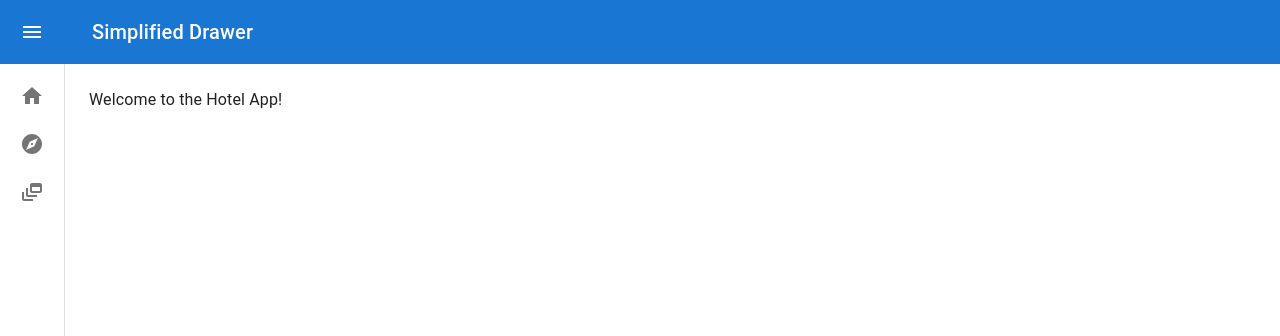
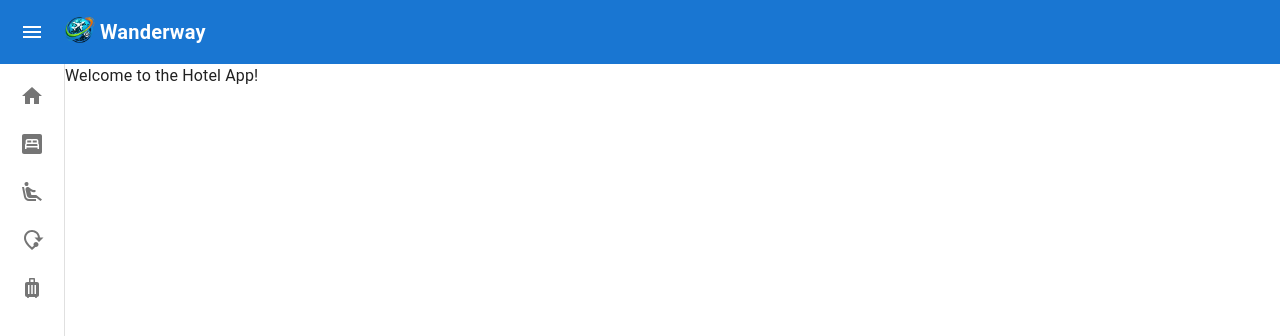
Before and after one commit to akshav-coder/wanderway-frontend, a React (Vite) app: page /hotel-booking in a window 1280 px wide. Shown: the top 336 px of the page. Built offline with nearby package versions, Linux system fonts and the light colour scheme.

Commit message:
app header names

```diff
--- a/src/components/common/AppHeader.tsx
+++ b/src/components/common/AppHeader.tsx
@@ -13,10 +13,15 @@ import ListItemButton from "@mui/material/ListItemButton";
 import ListItemIcon from "@mui/material/ListItemIcon";
 import ListItemText from "@mui/material/ListItemText";
 import HomeIcon from "@mui/icons-material/Home";
-import ExploreIcon from "@mui/icons-material/Explore";
-import FeedIcon from "@mui/icons-material/DynamicFeed";
 import { AppBar } from "@mui/material";
 import { Link, Outlet } from "react-router-dom"; // Import Link from react-router-dom
+import logo from "../../assets/travel_logo.png";
+import {
+  AirlineSeatReclineExtra,
+  BedroomParent,
+  Luggage,
+  ModeOfTravel,
+} from "@mui/icons-material";
 
 const drawerWidth = 240;
 
@@ -40,14 +45,6 @@ const closedMixin = (theme: Theme): CSSObject => ({
     width: `calc(${theme.spacing(8)} + 1px)`,
   },
 });
-
-const DrawerHeader = styled("div")(({ theme }) => ({
-  display: "flex",
-  alignItems: "center",
-  justifyContent: "flex-end",
-  padding: theme.spacing(0, 1),
-  ...theme.mixins.toolbar,
-}));
 
 const Drawer = styled(MuiDrawer, {
   shouldForwardProp: (prop) => prop !== "open",
@@ -75,8 +72,26 @@ export default function AppHeader() {
 
   const pages = [
     { text: "Home", icon: <HomeIcon />, path: "/" },
-    { text: "Explore", icon: <ExploreIcon />, path: "/planner" },
-    { text: "Feed", icon: <FeedIcon />, path: "/hotel-booking" },
+    {
+      path: "/hotel-booking",
+      text: "Hotel booking",
+      icon: <BedroomParent />,
+    },
+    {
+      path: "/travel-booking",
+      text: "Travel booking",
+      icon: <AirlineSeatReclineExtra />,
+    },
+    {
+      path: "/travel-map",
+      text: "Travel Maps",
+      icon: <ModeOfTravel />,
+    },
+    {
+      path: "/planner",
+      text: "Travel planner",
+      icon: <Luggage />,
+    },
   ];
 
   return (
@@ -89,12 +104,13 @@ export default function AppHeader() {
             aria-label="open drawer"
             onClick={toggleDrawer}
             edge="start"
-            sx={{ marginRight: 5 }}
+            sx={{ marginRight: 1 }}
           >
             <MenuIcon />
           </IconButton>
-          <Typography variant="h6" noWrap>
-            Simplified Drawer
+          <img src={logo} alt="Company-logo" width={"40"} />
+          <Typography sx={{ fontSize: "20px", fontWeight: 700 }} noWrap>
+            Wanderway
           </Typography>
         </Toolbar>
       </AppBar>
@@ -133,8 +149,7 @@ export default function AppHeader() {
           ))}
         </List>
       </Drawer>
-      <Box component="main" sx={{ flexGrow: 1, p: 3 }}>
-        <DrawerHeader />
+      <Box component="main" sx={{ mt: 8 }}>
         <Outlet />
       </Box>
     </Box>
```
Also changed, not shown: src/routes.tsx (+4 -13 lines).
